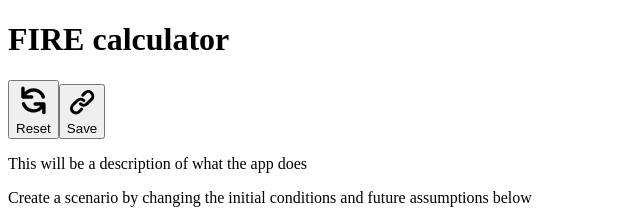
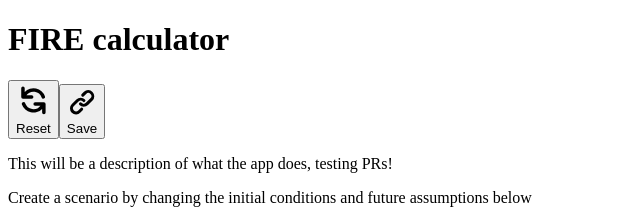
Before and after one commit to dwl285/fire-app, a Next.js app: page / in a window 1280 px wide. Shown: the top 222 px of the page, without its empty margins (0-640 px from the left). Built offline with nearby package versions, Linux system fonts and the light colour scheme.

Commit message:
Update index.tsx

```diff
--- a/pages/index.tsx
+++ b/pages/index.tsx
@@ -9,7 +9,7 @@ function Index() {
       <Header />
       <header className="shadow">
         <div className="max-w-7xl mx-auto py-2 px-4 sm:px-6 lg:px-8">
-          <p className="p-4">This will be a description of what the app does</p>
+          <p className="p-4">This will be a description of what the app does, testing PRs!</p>
         </div>
       </header>
       <main>
```
